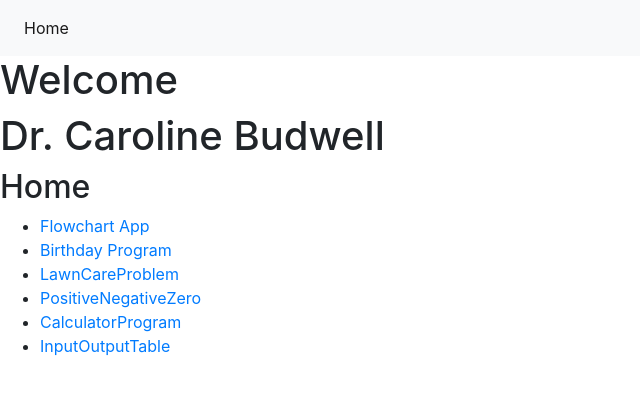
After one commit to VCU-CS-Capstone/CS-23-313-Elementary-School-Computer-Science-Engagement, a Flask app: template src/templates/index.html in a window 1280 px wide. The commit adds this page. Shown: the top 395 px of the page, without its empty margins (0-640 px from the left). Run offline with Flask 2, Linux system fonts and the light colour scheme; the template is opened without the code that fills it, so the values that code supplies are empty; some libraries are stand-ins or nearby versions.

Commit message:
updates to html pages

```diff
--- /dev/null
+++ b/src/app.py
@@ -0,0 +1,30 @@
+from flask import Flask, render_template,request, session ,url_for,redirect
+from flask_bootstrap import Bootstrap
+
+app = Flask(__name__)
+app.config['SECRET_KEY'] = 'read my mind'
+
+@app.route('/')
+def index():
+    return render_template('index.html')
+
+@app.route('/lawncare')
+def lawncare():
+    return render_template('lawncare.html')
+
+@app.route('/calculator')
+def calculator():
+    return render_template('calculator.html')
+
+@app.route('/positivenegative')
+def positivenegative():
+    return render_template('positivenegative.html')
+
+@app.route('/inputoutput')
+def inputoutput():
+    return render_template('inputoutput.html')
+
+
+
+if __name__ == '__main__':
+    app.run(host='0.0.0.0', port=200)
--- /dev/null
+++ b/src/templates/base.html
@@ -0,0 +1,37 @@
+<!DOCTYPE html>
+<html lang="en">
+  <head>
+    <link rel="stylesheet" href="https://cdn.jsdelivr.net/npm/bootstrap@4.3.1/dist/css/bootstrap.min.css" integrity="sha384-ggOyR0iXCbMQv3Xipma34MD+dH/1fQ784/j6cY/iJTQUOhcWr7x9JvoRxT2MZw1T" crossorigin="anonymous">
+    <title>Senior Project</title>
+  </head>
+  <body>
+        <nav class="navbar navbar-expand-lg navbar-light bg-light">
+          <!-- <a class="navbar-brand" href="#">Navbar</a> -->
+          <button class="navbar-toggler" type="button" data-toggle="collapse" data-target="#navbarNav" aria-controls="navbarNav" aria-expanded="false" aria-label="Toggle navigation">
+            <span class="navbar-toggler-icon"></span>
+          </button>
+          <div class="collapse navbar-collapse" id="navbarNav">
+            <ul class="navbar-nav">
+              <li class="nav-item active">
+                <a class="nav-link" href="{{url_for('index')}}">Home <span class="sr-only">(current)</span></a>
+              </li>
+              <li class="nav-item">
+                <!-- <a class="nav-link" href="#">Features</a> -->
+              </li>
+              <li class="nav-item">
+                <!-- <a class="nav-link" href="#">Pricing</a> -->
+              </li>
+              <li class="nav-item">
+                <!-- <a class="nav-link disabled" href="#" tabindex="-1" aria-disabled="true">Disabled</a> -->
+              </li>
+            </ul>
+          </div>
+        </nav>
+        <h1>Welcome</h1>
+        {% block content %}
+        {% endblock %}
+        <script src="https://code.jquery.com/jquery-3.3.1.slim.min.js" integrity="sha384-q8i/X+965DzO0rT7abK41JStQIAqVgRVzpbzo5smXKp4YfRvH+8abtTE1Pi6jizo" crossorigin="anonymous"></script>
+        <script src="https://cdn.jsdelivr.net/npm/popper.js@1.14.7/dist/umd/popper.min.js" integrity="sha384-UO2eT0CpHqdSJQ6hJty5KVphtPhzWj9WO1clHTMGa3JDZwrnQq4sF86dIHNDz0W1" crossorigin="anonymous"></script>
+        <script src="https://cdn.jsdelivr.net/npm/bootstrap@4.3.1/dist/js/bootstrap.min.js" integrity="sha384-JjSmVgyd0p3pXB1rRibZUAYoIIy6OrQ6VrjIEaFf/nJGzIxFDsf4x0xIM+B07jRM" crossorigin="anonymous"></script>
+  </body>
+</html>
--- /dev/null
+++ b/src/templates/index.html
@@ -0,0 +1,32 @@
+{% extends "base.html" %}
+{% block content %}
+<html>
+
+<body>
+    <h1>Dr. Caroline Budwell</h1>
+    <h2>Home</h2>
+    <ul>
+        <li>
+            <a href="/~ccbudwell/App">Flowchart App</a>
+        </li>
+        <li>
+            <a href="/~ccbudwell/Birthday">Birthday Program</a>
+        </li>
+        <li>
+            <a href="{{url_for('lawncare')}}">LawnCareProblem</a>
+        </li>
+        <li>
+            <a href="{{url_for('positivenegative')}}">PositiveNegativeZero</a>
+        </li>
+        <li>
+            <a href="{{url_for('calculator')}}">CalculatorProgram</a>
+        </li>
+        <li>
+            <a href="{{url_for('inputoutput')}}">InputOutputTable</a>
+        </li>
+    </ul>
+</body>
+
+</html>
+
+{% endblock %}
--- a/src/inputoutputtable/inputoutput.html
+++ b/src/templates/inputoutput.html
@@ -1,3 +1,5 @@
+{% extends "base.html" %}
+{% block content %}
 <!DOCTYPE html>
 <html>
 <body>
@@ -9,3 +11,5 @@
 
 </body>
 </html>
+
+{% endblock %}
--- a/src/lawncareproblem/lawncare.html
+++ b/src/templates/positivenegative.html
@@ -1,3 +1,5 @@
+{% extends "base.html" %}
+{% block content %}
 <!DOCTYPE html>
 <html>
 <body>
@@ -5,7 +7,9 @@
 <h1>My First Heading</h1>
 
 <p>My first paragraph.</p>
-<p>lawncare code</p>
+<p>PositiveNegativeZero code</p>
 
 </body>
 </html>
+
+{% endblock %}
```
Also changed, not shown: src/index.html (deleted, +0 -26 lines), src/positivenegativezero/positivenegative.html (deleted, +0 -11 lines), src/templates/calculator.html (added, +13 -0 lines), src/templates/lawncare.html (renamed from src/calculatorprogram/calculator.html, +5 -2 lines), 3 other files.
